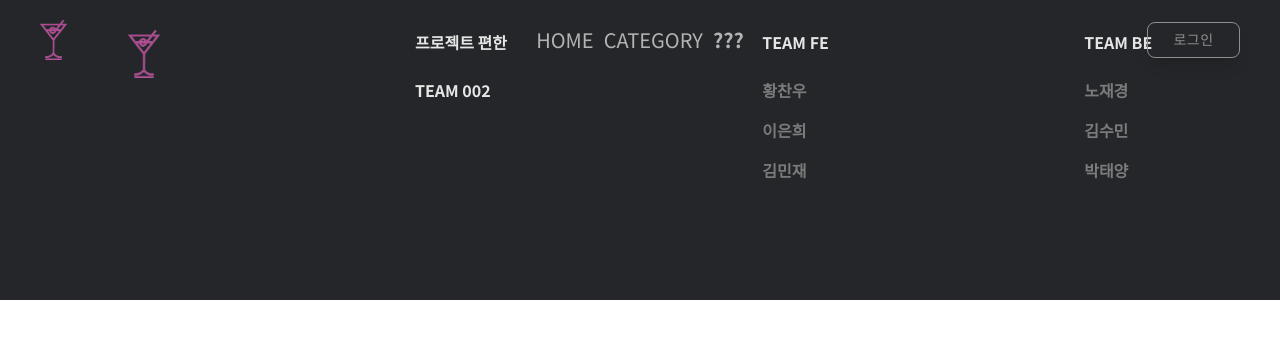
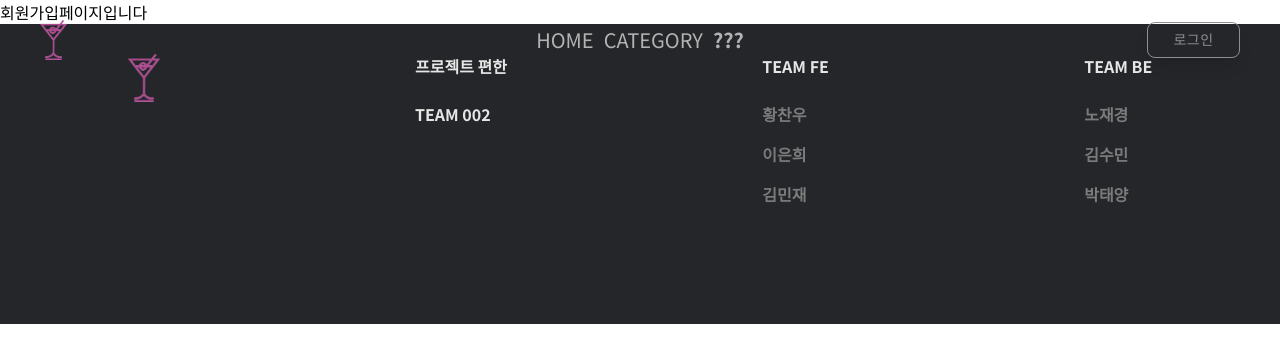
Before and after one commit to codestates-seb/seb44_main_002, a React (Create React App) app in the folder client/: page /signup in a window 1280 px wide. Shown: the top 362 px of the page. Built offline with nearby package versions, Linux system fonts and the light colour scheme.

Commit message:
feat : 회원가입페이지 파일 제작, 라우팅 연결

```diff
--- a/client/src/App.js
+++ b/client/src/App.js
@@ -6,11 +6,12 @@ import Footer from './components/Footer';
 import Main from './pages/Main';
 import Category from './pages/Category/Category';
 import RecipeDetail from './pages/RecipeDetail/RecipeDetail';
-
 import Community from './pages/Community/Community';
 import LostPage from './pages/LostPage';
 import Mypage from './pages/User/Mypage';
 import CocktailForm from './pages/CocktailForm';
+import Signup from './pages/Signup';
+
 import './App.css';
 
 function App() {
@@ -32,6 +33,7 @@ const Routing = () => {
       <Route path="/community" element={<Community />} />
       <Route path="/mypage" element={<Mypage />} />
       <Route path="/cocktail" element={<CocktailForm />} />
+      <Route path="/signup" element={<Signup />} />
       <Route path="*" element={<LostPage />} />
     </Routes>
   );
--- /dev/null
+++ b/client/src/pages/Signup.js
@@ -0,0 +1,3 @@
+export default function Signup() {
+  return <div>회원가입페이지입니다</div>;
+}
```
